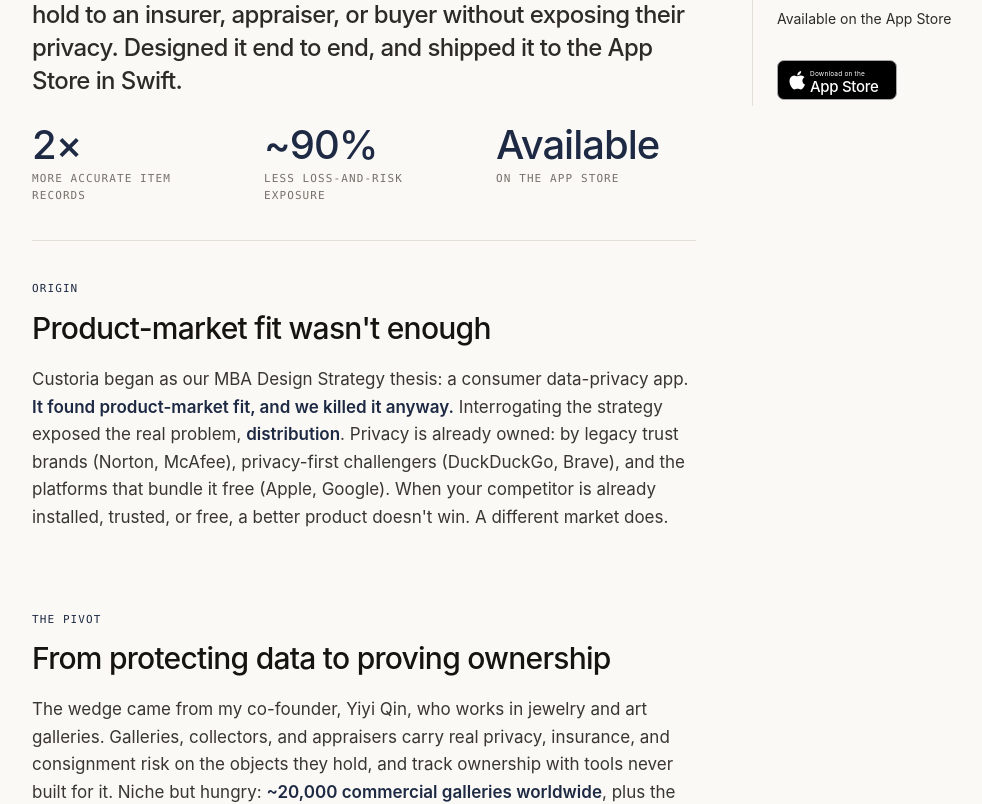
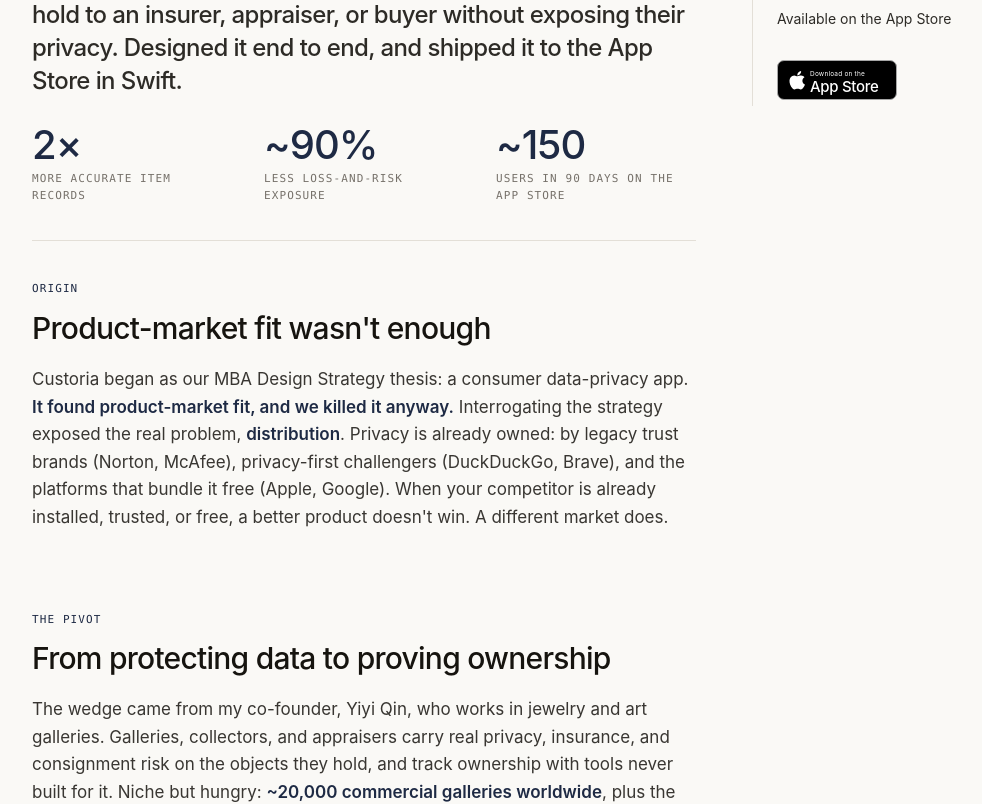
Before and after one commit to acaspx/portfolio-chops, a Next.js app: page /work/custoria in a window 1280 px wide. Shown: the part 1000-1804 px from the top of the page, without its empty margins (120-1102 px from the left). Built offline with nearby package versions, Linux system fonts and the light colour scheme; no server answers.

Commit message:
Custoria: ~150 users in 90 days stat

```diff
--- a/app/work/custoria/page.tsx
+++ b/app/work/custoria/page.tsx
@@ -38,7 +38,7 @@ export default function Custoria() {
         stats={[
           { value: "2×", label: "more accurate item records" },
           { value: "~90%", label: "less loss-and-risk exposure" },
-          { value: "Available", label: "on the App Store" },
+          { value: "~150", label: "users in 90 days on the App Store" },
         ]}
       />
 
@@ -168,8 +168,9 @@ export default function Custoria() {
           <Hi>~90% cut in loss-and-risk exposure</Hi>.
         </p>
         <p>
-          The app is <Hi>live on the App Store</Hi>. Next: converting the gallery
-          pilot network into the first paying customers.
+          The app is <Hi>live on the App Store, ~150 users in the first 90
+          days</Hi>. Next: converting the gallery pilot network into the first
+          paying customers.
         </p>
         <CaseImage
           src="/work/cu-event.jpg"
```
